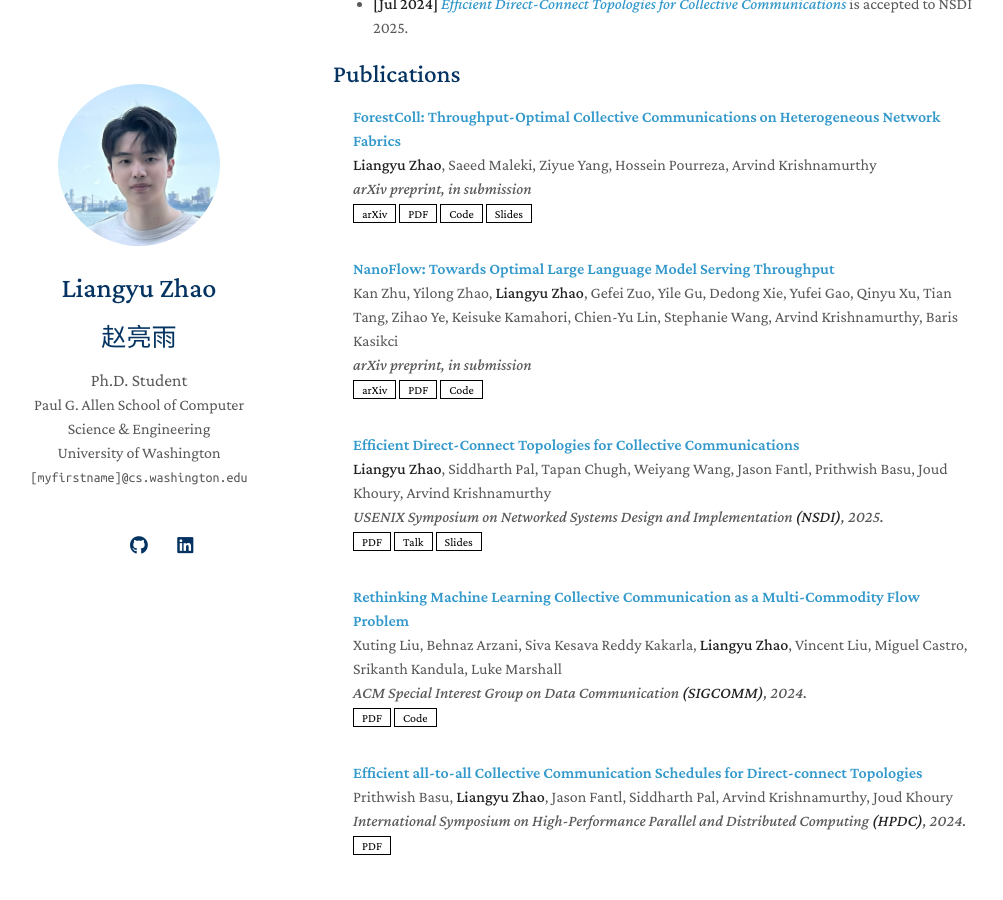
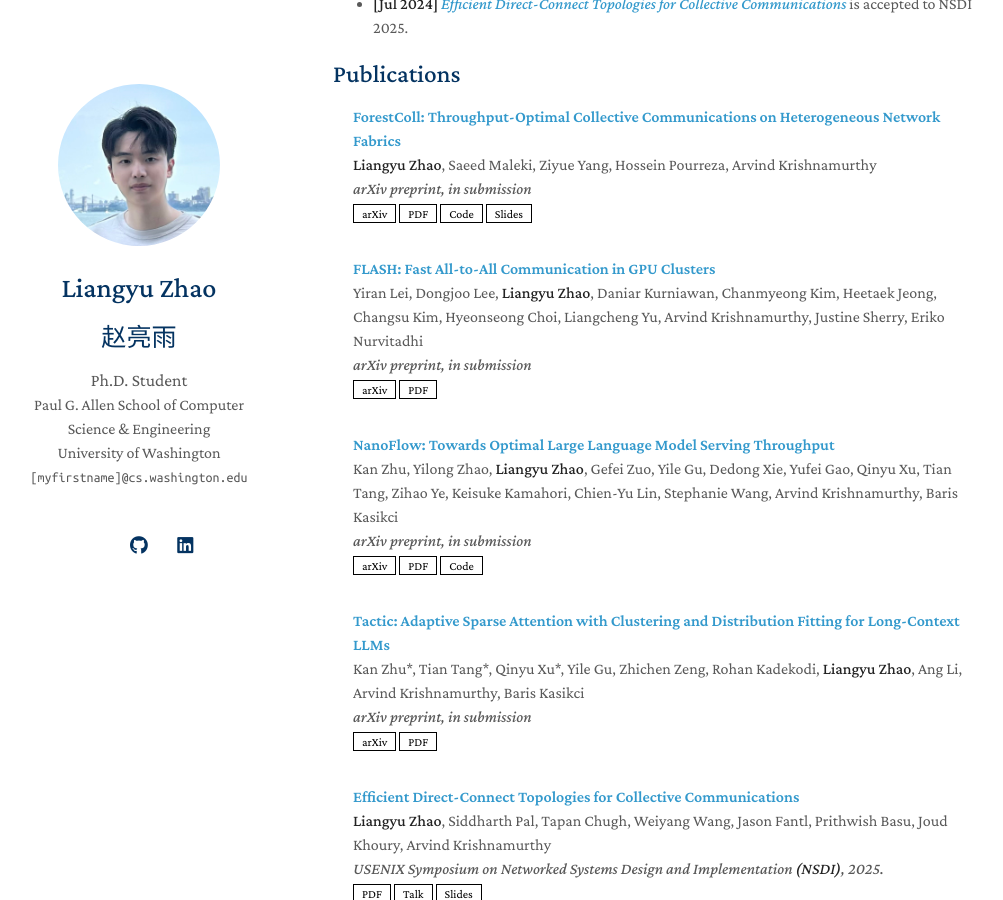
Before and after one commit to liangyuRain/liangyuRain.github.io, a Jekyll site: the page built from index.md, in a window 1280 px wide and 900 px high, scrolled down 502 px. Shown: the whole window, without its empty margins (137-1140 px from the left). Built offline with Jekyll 4.4.1, drawn with Linux system fonts in a browser that asks for light colours; a style sheet for code colours, icons or effects is not loaded; our own code applies the rules of GitHub Pages for plain Markdown files.

Commit message:
FLASH paper

```diff
--- a/_data/publications.yml
+++ b/_data/publications.yml
@@ -11,6 +11,14 @@ main:
     slides: ./assets/files/ForestColl_slides.pdf
     gtag_item: ForestColl
 
+  - title: "FLASH: Fast All-to-All Communication in GPU Clusters"
+    title_link: https://arxiv.org/abs/2505.09764
+    authors: Yiran Lei, Dongjoo Lee, <strong>Liangyu Zhao</strong>, Daniar Kurniawan, Chanmyeong Kim, Heetaek Jeong, Changsu Kim, Hyeonseong Choi, Liangcheng Yu, Arvind Krishnamurthy, Justine Sherry, Eriko Nurvitadhi
+    conference: arXiv preprint, in submission
+    arxiv: https://arxiv.org/abs/2505.09764
+    pdf: https://arxiv.org/pdf/2505.09764
+    gtag_item: FLASH
+
   - title: "NanoFlow: Towards Optimal Large Language Model Serving Throughput"
     title_link: https://arxiv.org/pdf/2408.12757
     authors: Kan Zhu, Yilong Zhao, <strong>Liangyu Zhao</strong>, Gefei Zuo, Yile Gu, Dedong Xie, Yufei Gao, Qinyu Xu, Tian Tang, Zihao Ye, Keisuke Kamahori, Chien-Yu Lin, Stephanie Wang, Arvind Krishnamurthy, Baris Kasikci
@@ -19,6 +27,14 @@ main:
     pdf: https://arxiv.org/pdf/2408.12757
     code: https://github.com/efeslab/Nanoflow
     gtag_item: NanoFlow
+
+  - title: "Tactic: Adaptive Sparse Attention with Clustering and Distribution Fitting for Long-Context LLMs"
+    title_link: https://arxiv.org/pdf/2502.12216
+    authors: Kan Zhu*, Tian Tang*, Qinyu Xu*, Yile Gu, Zhichen Zeng, Rohan Kadekodi, <strong>Liangyu Zhao</strong>, Ang Li, Arvind Krishnamurthy, Baris Kasikci
+    conference: arXiv preprint, in submission
+    arxiv: https://arxiv.org/abs/2502.12216
+    pdf: https://arxiv.org/pdf/2502.12216
+    gtag_item: Tactic
 
   - title: Efficient Direct-Connect Topologies for Collective Communications
     title_link: https://www.usenix.org/conference/nsdi25/presentation/zhao-liangyu
```
Also changed, not shown: 1 other file.
